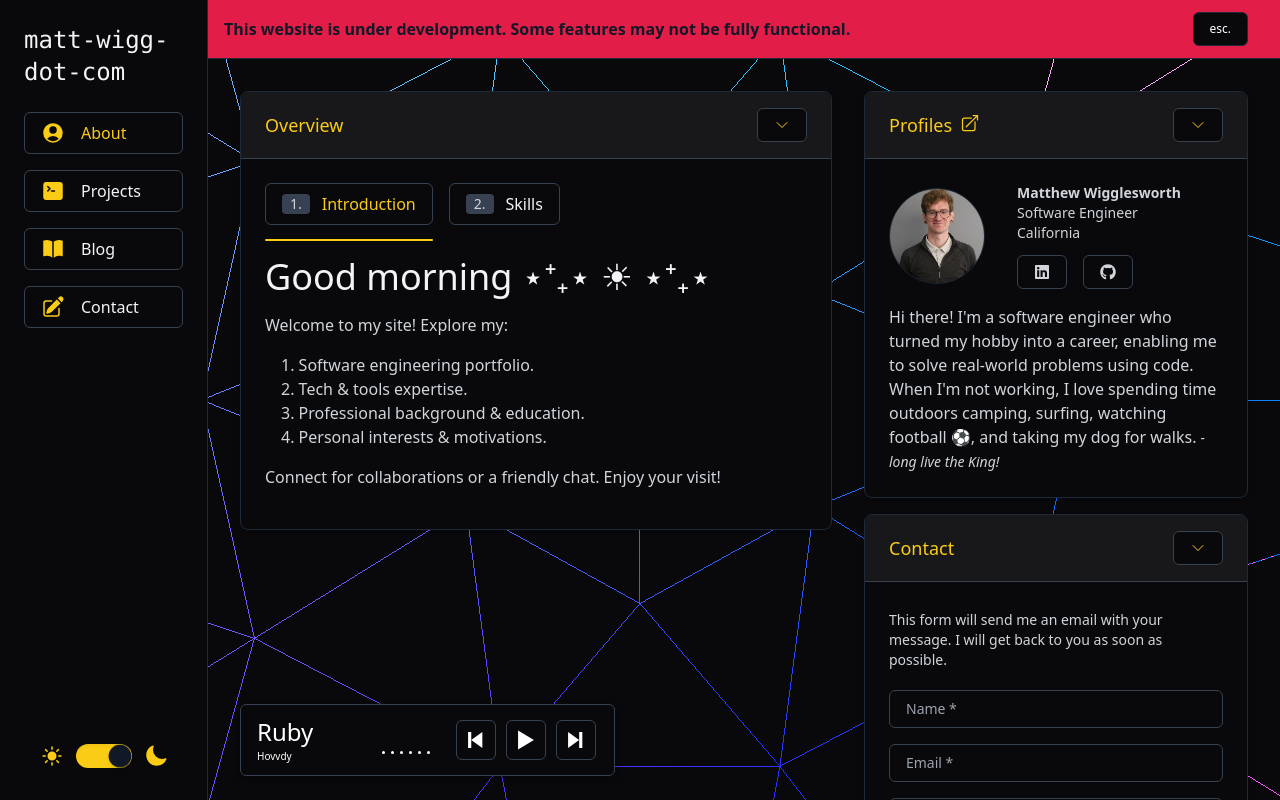
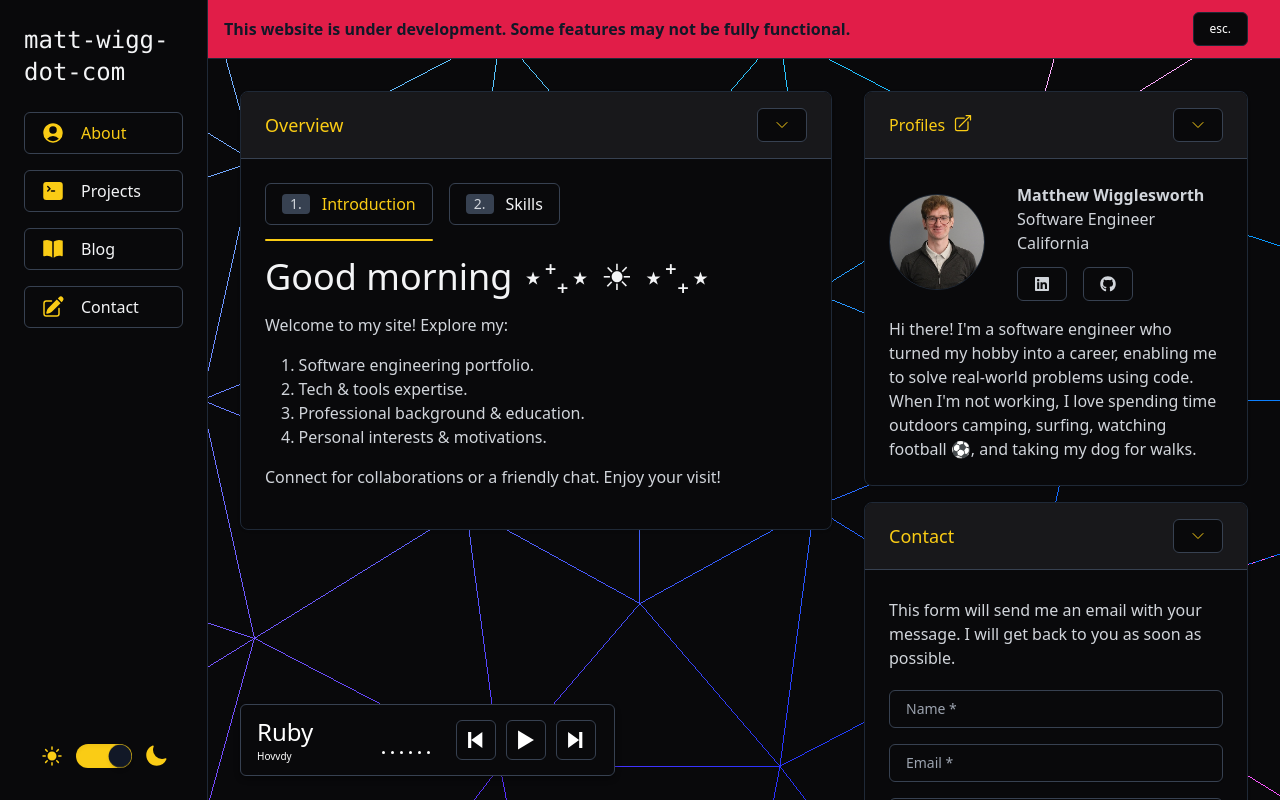
Before and after one commit to matt-wigg/matt-wigg-dot-com, a Next.js app: page / in a window 1280 px wide. Shown: the top 800 px of the page. Built offline with nearby package versions, Linux system fonts and the light colour scheme.

Commit message:
text-base all - to clean up

```diff
--- a/src/app/globals.css
+++ b/src/app/globals.css
@@ -7,6 +7,10 @@
 }
 
 body {
-  @apply bg-gray-200 dark:bg-zinc-950 dark:text-white text-base;
+  @apply bg-gray-200 dark:bg-zinc-950 dark:text-white;
   transition-duration: 0.2s;
 }
+
+* {
+  @apply text-base;
+}
--- a/src/components/ContactForm.tsx
+++ b/src/components/ContactForm.tsx
@@ -73,7 +73,7 @@ const ContactForm = ({ show }: { show: boolean }) => {
       content={
         <div>
           {!success && !error && (
-            <p className='py-1 max-w-2xl font-light text-gray-500 dark:text-gray-300 mb-4'>
+            <p className='py-1 max-w-2xl font-light text-gray-500 dark:text-gray-300 mb-4 text-base'>
               This form will send me an email with your message. I will get back
               to you as soon as possible.
             </p>
--- a/src/components/ProfessionalTimeline.tsx
+++ b/src/components/ProfessionalTimeline.tsx
@@ -4,7 +4,7 @@ const ProfessionalTimeline = () => {
   const timelineData = [
     {
       date: "2022 - Present",
-      title: "Software Engineer, Digital Technology Supervisor AVP",
+      title: "Software Engineer, Digital Technology AVP",
       company: "HTLF Bank",
       country: "🇺🇸",
     },
--- a/src/components/Profiles.tsx
+++ b/src/components/Profiles.tsx
@@ -47,8 +47,7 @@ const Profiles = () => {
               Hi there! I&apos;m a software engineer who turned my hobby into a
               career, enabling me to solve real-world problems using code. When
               I&apos;m not working, I love spending time outdoors camping,
-              surfing, watching football ⚽️, and taking my dog for walks.{" "}
-              <span className="italic text-sm">- long live the King!</span>
+              surfing, watching football ⚽️, and taking my dog for walks.
             </p>
           </div>
         </>
```
